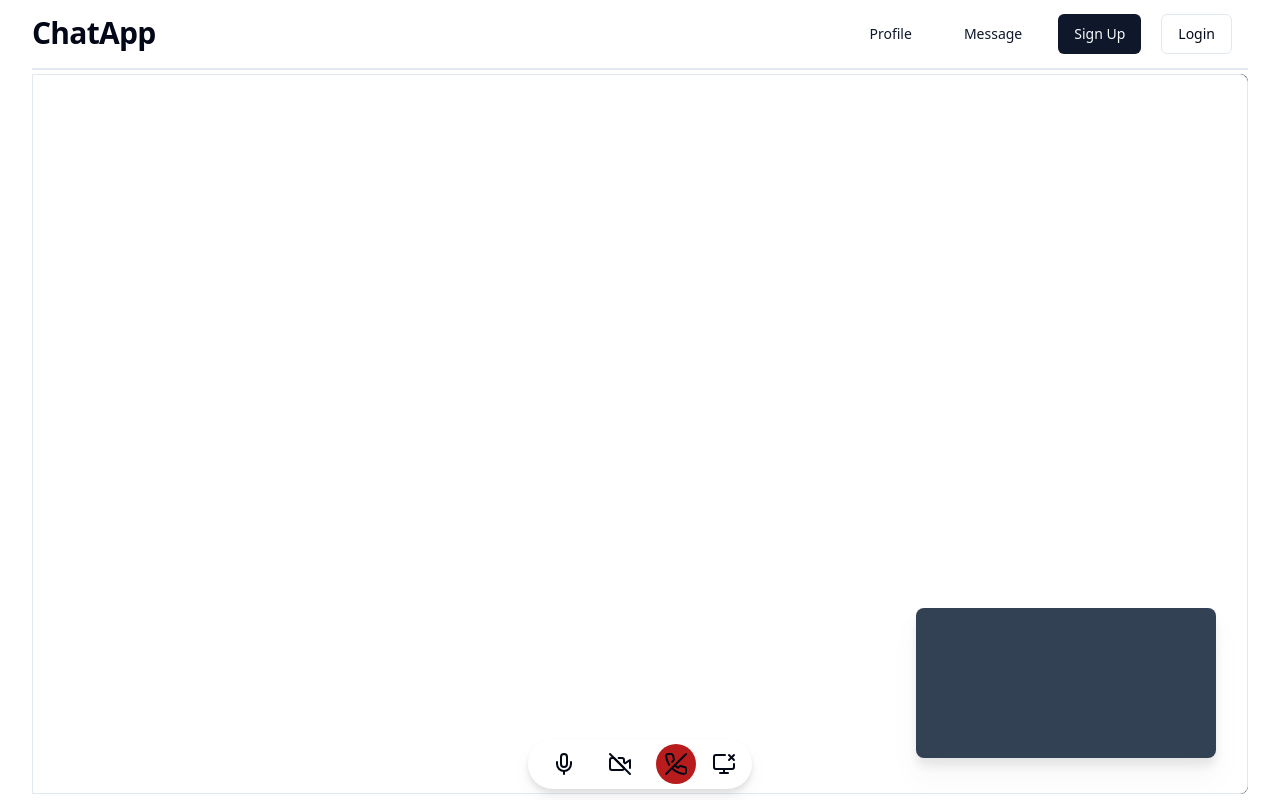
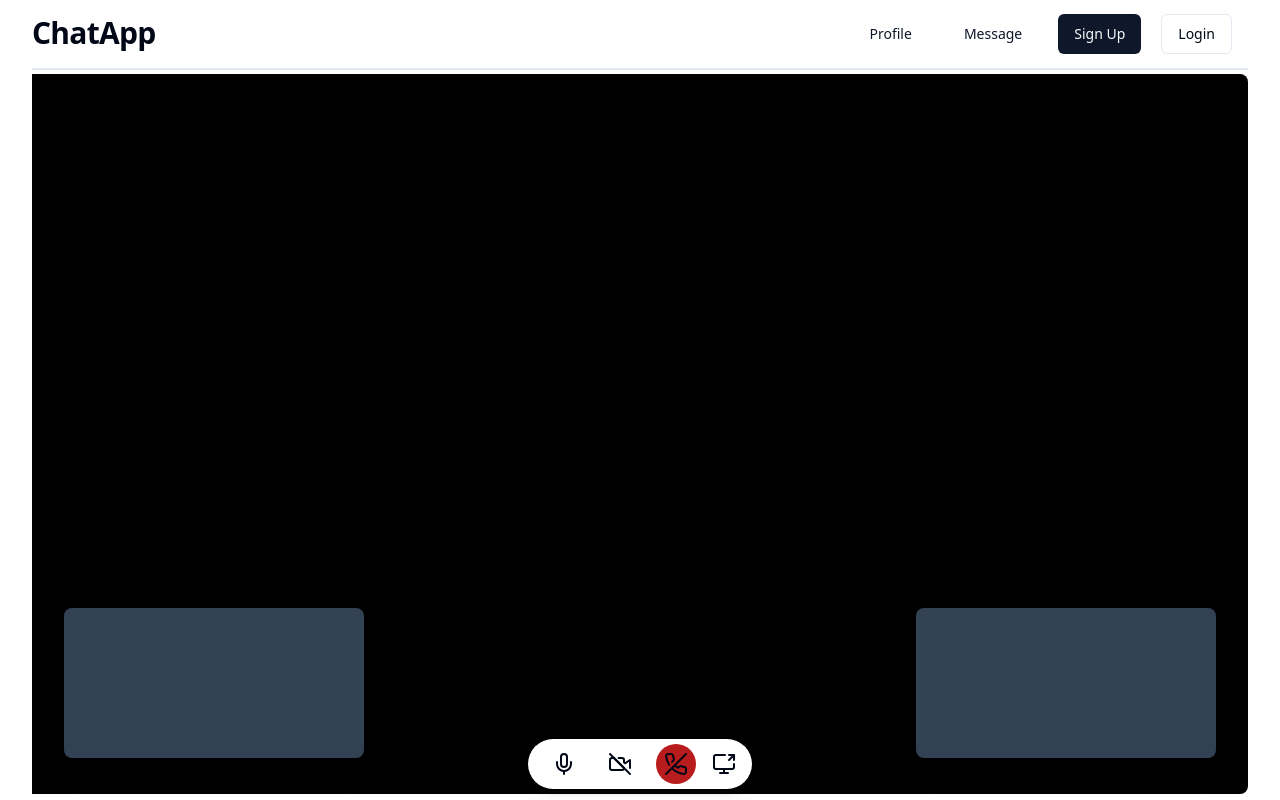
Before and after one commit to shubhdevelop/chat-app-frontend, a React (Vite) app: page /call in a window 1280 px wide. Both pictures are taken after a click on the button "Start Call". Built offline with nearby package versions, Linux system fonts and the light colour scheme; no server answers.

Commit message:
[Feat] ScreenShare in call
features:
- user can screenshare their screen
- User can stop the screenshare from any tab
- user preview , screenshare and respondent video
  can be seen simultaneously

```diff
--- a/src/components/call/Call.tsx
+++ b/src/components/call/Call.tsx
@@ -4,23 +4,26 @@ import { useEffect, useState } from "react";
 import Preview from "./Preview";
 import ReceiverVideo from "./ReceiverVideo";
 import Controller from "../chat/Controller";
+import ScreenShare from "./ScreenShare";
 
 const Call = () => {
   const [isMuted, setIsMuted] = useState(false);
   const [isVideo, setIsVideo] = useState(false);
   const [isCalling, setIsCalling] = useState(false);
-  const [isScreenSharing, setIsScreenSharing] = useState(false);
+  const [isScreenSharing, setIsScreenSharing] = useState(true);
 
-  const [searchParams, setSearchParams] = useSearchParams();
+  const [searchParams] = useSearchParams();
   useEffect(() => {
     const hasVideo = searchParams.get("has_video");
     setIsVideo(() => (hasVideo === "true" ? true : false));
   }, []);
 
   return (
-    <div className="w-full h-full flex bg-black mt-1 relative lg:flex-row justify-center items-center rounded-lg">
-      {isCalling ? <ReceiverVideo /> : null}
-
+    <div className="w-full bg-green-100 h-full flex mt-1 relative lg:flex-row justify-center items-center rounded-lg">
+      {isCalling ? <ReceiverVideo isScreenSharing={isScreenSharing} /> : null}
+      {isCalling && isScreenSharing ? (
+        <ScreenShare setIsScreenSharing={setIsScreenSharing} />
+      ) : null}
       <Controller
         isScreenSharing={isScreenSharing}
         setIsScreenSharing={setIsScreenSharing}
--- a/src/components/call/Preview.tsx
+++ b/src/components/call/Preview.tsx
@@ -52,18 +52,19 @@ const Preview = ({ isCalling, isVideo, isMuted }: Props) => {
   // capture();
   startWebcam();
 
-  const styleWhenCalling = `absolute bottom-4 drop-shadow-xl right-4 w-[300px]`;
+  const styleWhenCalling = `absolute bottom-4 drop-shadow-xl shadow-white right-4 w-[300px]`;
 
   return (
     <div>
       <div
         className={`bg-slate-700  flex flex-col mb-5 mx-4  items-center ${
           isCalling ? styleWhenCalling : ""
-        } rounded-lg overflow-auto rounded-t-lg  `}
+        } rounded-lg overflow-auto rounded-t-lg   `}
       >
         <video
           style={{
             transform: "rotateY(180deg)",
+            width: "300px",
           }}
           muted={false}
           ref={videoRef}
--- a/src/components/call/ReceiverVideo.tsx
+++ b/src/components/call/ReceiverVideo.tsx
@@ -1,7 +1,27 @@
-const ReceiverVideo = () => {
+type Props = {
+  isScreenSharing: boolean;
+};
+
+const ReceiverVideo = ({ isScreenSharing }: Props) => {
+  const styleWhenScreenSharing = `z-10 absolute bottom-4 drop-shadow-xl left-4 w-[300px]`;
+
   return (
-    <div className="w-full border-[1px] my-2 rounded-r-lg bg-white h-full">
-      {" "}
+    <div className="w-full border-[1px] my-2 rounded-r-lg h-full">
+      <div
+        className={`bg-slate-700  flex flex-col mb-5 mx-4  items-center ${
+          isScreenSharing ? styleWhenScreenSharing : "h-full"
+        } rounded-lg overflow-auto rounded-t-lg  `}
+      >
+        <video
+          style={{
+            transform: "rotateY(180deg)",
+          }}
+          muted={false}
+          width={1000}
+          autoPlay
+          playsInline
+        />
+      </div>
     </div>
   );
 };
--- /dev/null
+++ b/src/components/call/ScreenShare.tsx
@@ -0,0 +1,46 @@
+import { SetStateAction, useRef } from "react";
+type Props = {
+  setIsScreenSharing: React.Dispatch<SetStateAction<boolean>>;
+};
+
+const ScreenShare = ({ setIsScreenSharing }: Props) => {
+  const videoRef = useRef<HTMLVideoElement | null>(null);
+
+  const startScreenShare = async () => {
+    try {
+      const screenStream = await navigator.mediaDevices.getDisplayMedia({
+        video: true,
+      });
+
+      if (videoRef.current) {
+        videoRef.current.srcObject = screenStream as MediaStream;
+      }
+      if (screenStream) {
+      }
+      screenStream.getVideoTracks()[0].onended = () => {
+        setIsScreenSharing(false);
+      };
+    } catch (error) {
+      console.error("Error accessing screen share:", error);
+    }
+  };
+
+  startScreenShare();
+  return (
+    <div className=" w-full bg-black absolute top-0 left-0  rounded-r-lg h-full">
+      <video
+        style={{
+          width: "100%",
+          height: "100%",
+        }}
+        ref={videoRef}
+        muted={false}
+        height={360}
+        autoPlay
+        playsInline
+      />
+    </div>
+  );
+};
+
+export default ScreenShare;
--- a/src/components/chat/Controller.tsx
+++ b/src/components/chat/Controller.tsx
@@ -64,13 +64,18 @@ const Controller = ({
       {isScreenSharing ? (
         <ScreenShare
           onClick={() => {
-            setIsScreenSharing((prev) => !prev);
+            setIsScreenSharing((prev) => {
+              setIsScreenSharing(false);
+              return !prev;
+            });
           }}
         />
       ) : (
         <ScreenShareOff
           onClick={() => {
-            setIsScreenSharing((prev) => !prev);
+            setIsScreenSharing((prev) => {
+              return !prev;
+            });
           }}
         />
       )}
```
